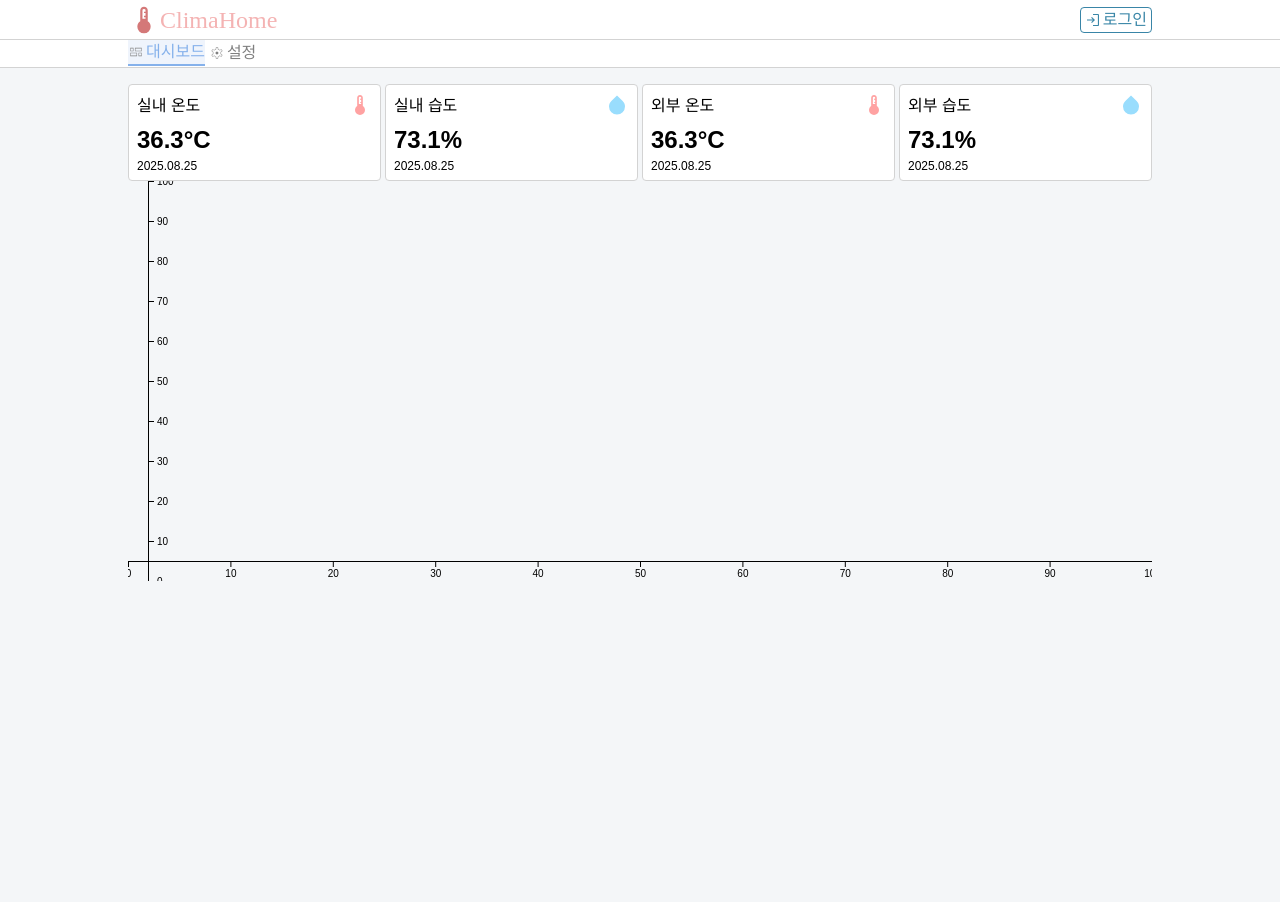
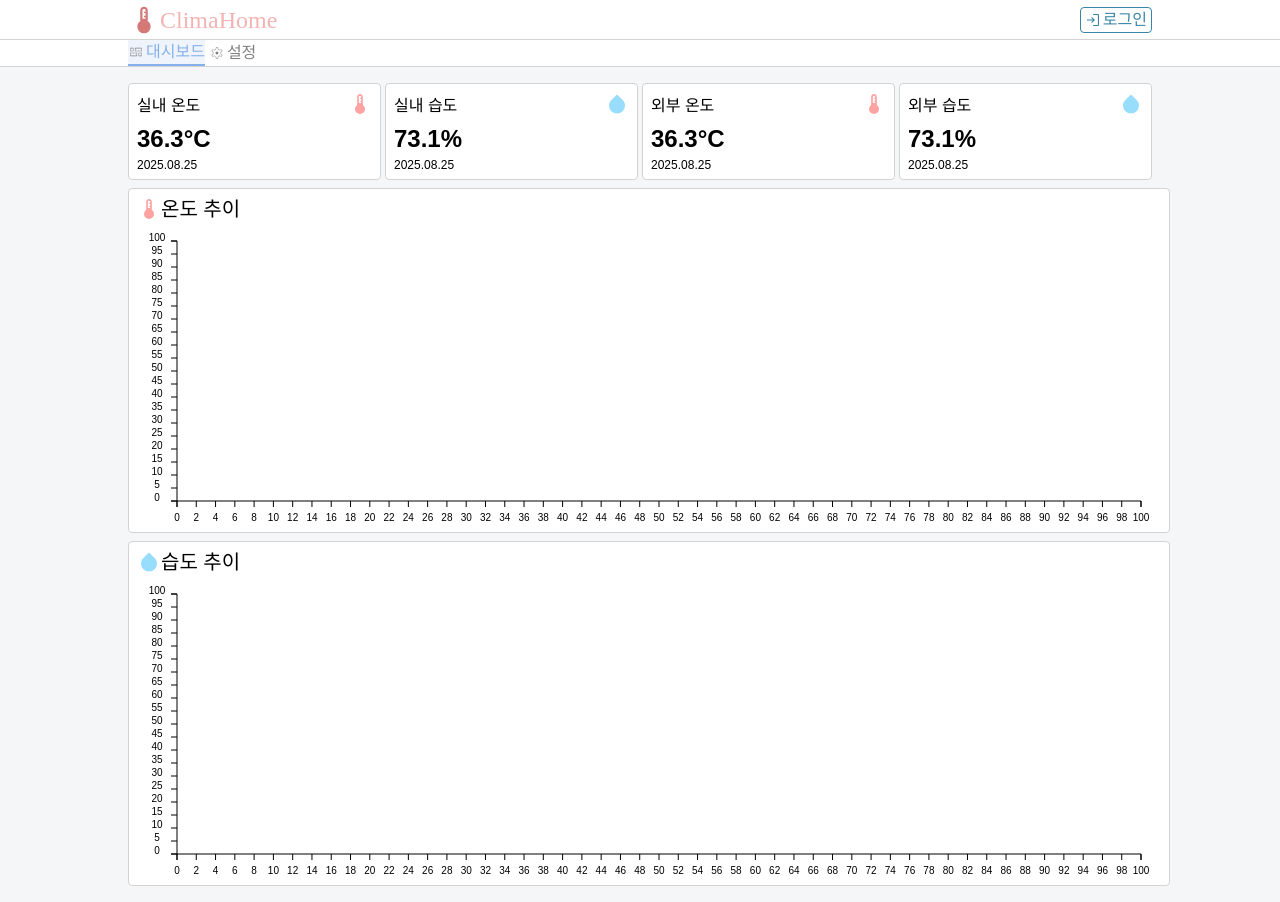
Before and after one commit to ShinSeongCheol/home-monitor, a React (Vite) app in the folder frontend/: page / in a window 1280 px wide. Before the commit the page ends 800 px from the top, so only its background shows below. Built offline with nearby package versions, Linux system fonts and the light colour scheme; what ag-grid-community would draw is missing.

Commit message:
💄 feat '라인 차트 컴포넌트'
- 온도, 습도 라인 차트 컴포넌트 추가

```diff
--- a/frontend/src/Dashboard.tsx
+++ b/frontend/src/Dashboard.tsx
@@ -1,14 +1,16 @@
 import styles from './styles/Dashboard.module.css'
 import WeatherComponent from "./components/WeatherComponent";
 import LineChartComponent from './components/LineChartComponent';
-
+import HumiditySVG from './assets/humidity.svg?react';
+import TemeratureSVG from './assets/device_thermostat.svg?react'
 
 const Dashboard = () => {
     return (
         <main className={styles.main}>
             <section className={styles.section}>
                 <WeatherComponent></WeatherComponent>
-                <LineChartComponent></LineChartComponent>
+                <LineChartComponent title='온도 추이' icon={<TemeratureSVG width={"24px"} height={"24px"} fill='#ffa2a2ff'/>}></LineChartComponent>
+                <LineChartComponent title='습도 추이' icon={<HumiditySVG width={"24px"} height={"24px"} fill='#99ddfdff'/>}></LineChartComponent>
             </section>
         </main>
     );
--- a/frontend/src/components/LineChartComponent.tsx
+++ b/frontend/src/components/LineChartComponent.tsx
@@ -1,44 +1,87 @@
-import { useEffect, useRef } from 'react';
+import { useMemo, useRef } from 'react';
 import styles from '../styles/LineChartComponent.module.css';
 import * as d3 from 'd3';
 
-const LineChartComponent = () => {
-    const svgRef = useRef<SVGSVGElement | null>(null);
 
-    useEffect(() => {
-        const svgElement = d3.select(svgRef.current);
+type LineChartComponentProps = {
+    title: string;
+    icon: React.ReactNode
+};
 
-        const width = svgRef.current?.getBoundingClientRect().width ?? 1024;
-        const height = 400;
+const LineChartComponent = ({title, icon} : LineChartComponentProps) => {
 
-        const marginTop = 20;
-        const marginRight = 30;
-        const marginBottom = 20;
-        const marginLeft = 20;
+    const containerRef = useRef<HTMLDivElement | null>(null);
+    const containerWidth = containerRef.current?.offsetWidth ?? 1024;
+    const containerHeight = containerRef.current?.offsetHeight ?? 300;
 
-        svgElement.attr('viewBox', `0 0 ${width} ${height}`);
+    const marginTop = 20;
+    const marginRight = 20;
+    const marginBottom = 20;
+    const marginLeft = 40;
 
+    const xDomain = [0,100]
+    const xRange = [marginLeft, containerWidth - marginRight]
 
-        const xScale = d3.scaleLinear().domain([0, 100]).range([0, width]);
-        const yScale = d3.scaleLinear().domain([0, 100]).range([height, 0]);
+    const xTicks = useMemo(() => {
+        const xScale = d3.scaleLinear()
+            .domain(xDomain)
+            .range(xRange)
 
-        const xAxis = d3.axisBottom(xScale);
-        const yAxis = d3.axisRight(yScale);
+        const width = xRange[1] - xRange[0];
+        const pixelsPerTick = 30;
+        const numberOfTicksTarget = Math.max(1, Math.floor(width / pixelsPerTick));
 
-        svgElement.append("g")
-        .attr("transform", `translate(0, ${height - marginBottom})`)
-        .call(xAxis);
+        return xScale.ticks(numberOfTicksTarget)
+            .map(value => ({
+                value,
+                xOffset: xScale(value)
+            }));
+    }, [containerWidth])
 
-        svgElement.append("g")
-        .attr("transform", `translate(${marginLeft}, 0)`)
-        .call(yAxis);
-    }, [])
+    const yDomain = [100, 0]
+    const yRange = [marginBottom, containerHeight - marginTop]
 
-    return(
-        <div className={styles.container}>
-            <svg ref={svgRef} className={styles.chartSvg}></svg>
+    const yTicks = useMemo(() => {
+        const yScale = d3.scaleLinear()
+            .domain(yDomain)
+            .range(yRange)
+
+        const height = yRange[1] - yRange[0];
+        const pixelsPerTick = 10;
+        const numberOfTicksTarget = Math.max(1, Math.floor(height / pixelsPerTick));
+
+        return yScale.ticks(numberOfTicksTarget)
+            .map(value => ({
+                value,
+                yOffset: yScale(value)
+            }));
+    }, [containerHeight])
+
+    console.log(yTicks);
+
+    return (
+        <div className={styles.container} ref={containerRef}>
+            <h2>{icon} {title}</h2>
+            <svg width={containerWidth} height={containerHeight}>
+                <path d={["M", -6, yRange[0], "H", 0, "V", yRange[1], "H", -6].join(" ")} fill='none' stroke='currentColor' transform={`translate(${marginLeft}, 0)`}></path>
+                {yTicks.map(({ value, yOffset }) => (
+                    <g key={value} transform={`translate(${marginLeft}, ${yOffset})`}>
+                        <line x2="-6" stroke='currentColor'></line>
+                        <text key={value} style={{fontSize: "10px", textAnchor: "middle", transform: "translateX(-20px)"}}>{value}</text>
+                    </g>
+                ))}
+
+                <path d={["M", xRange[0], 6, "v", -6, "H", xRange[1], "v", 6].join(" ")} fill='none' stroke='currentColor' transform={`translate(0, ${containerHeight - marginBottom})`}></path>
+                {xTicks.map(({ value, xOffset }) => (
+                    <g key={value} transform={`translate(${xOffset}, ${containerHeight - marginBottom})`}>
+                        <line y2="6" stroke='currentColor'></line>
+                        <text key={value} style={{fontSize: "10px", textAnchor: "middle", transform: "translateY(20px)"}}>{value}</text>
+                    </g>
+                ))}
+            </svg>
         </div>
     )
+
 }
 
 export default LineChartComponent;
--- a/frontend/src/styles/LineChartComponent.module.css
+++ b/frontend/src/styles/LineChartComponent.module.css
@@ -1,7 +1,16 @@
 .container {
     width: 100%;
+    background-color: white;
+    border-radius: 4px;
+    border: 1px solid lightgray;
+
+    margin-top: 8px;
+    padding: 8px;
+
 }
 
-.chartSvg {
-    width: 100%;
+.container h2 {
+    font-size: 20px;
+    display: flex;
+    align-items: center;
 }
```
